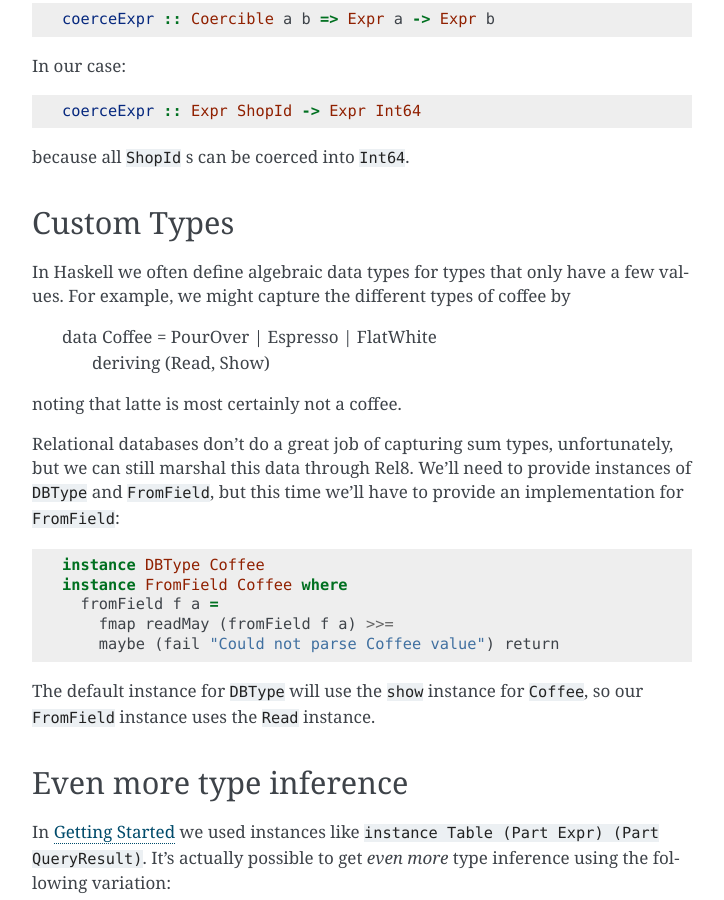
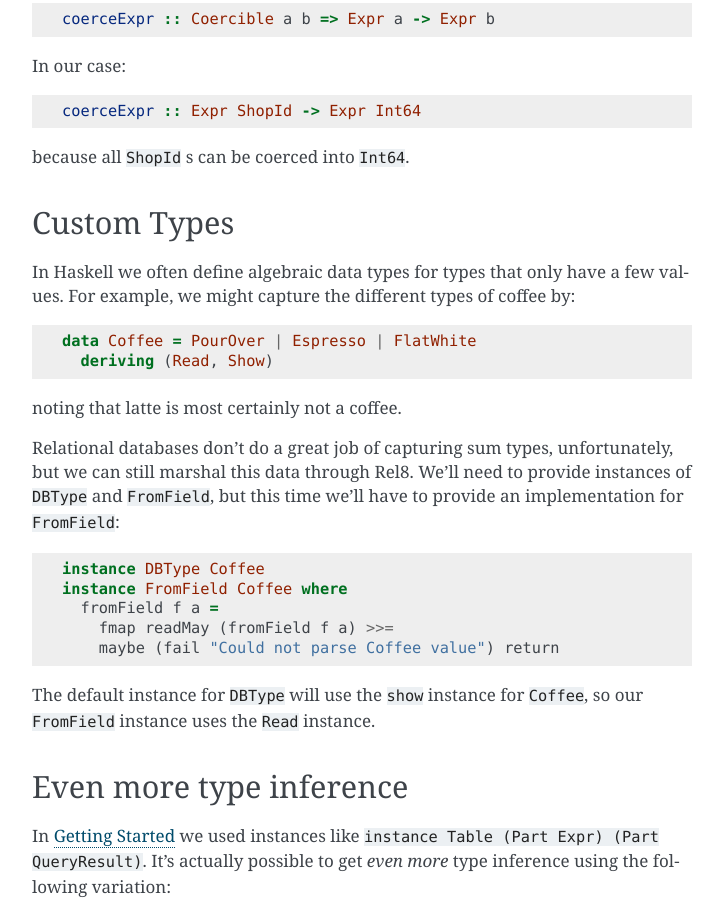
Before and after one commit to circuithub/rel8, a Sphinx documentation site: the page built from docs/concepts.rst, in a window 1280 px wide and 900 px high, scrolled down 740 px. Shown: the whole window, without its empty margins (388-1112 px from the left). Built offline with Sphinx 7.4.7, drawn with Linux system fonts in a browser that asks for light colours.

```diff
--- a/docs/concepts.rst
+++ b/docs/concepts.rst
@@ -45,7 +45,7 @@ Custom Types
 ------------
 
 In Haskell we often define algebraic data types for types that only have a few
-values. For example, we might capture the different types of coffee by
+values. For example, we might capture the different types of coffee by::
 
   data Coffee = PourOver | Espresso | FlatWhite
     deriving (Read, Show)
```
